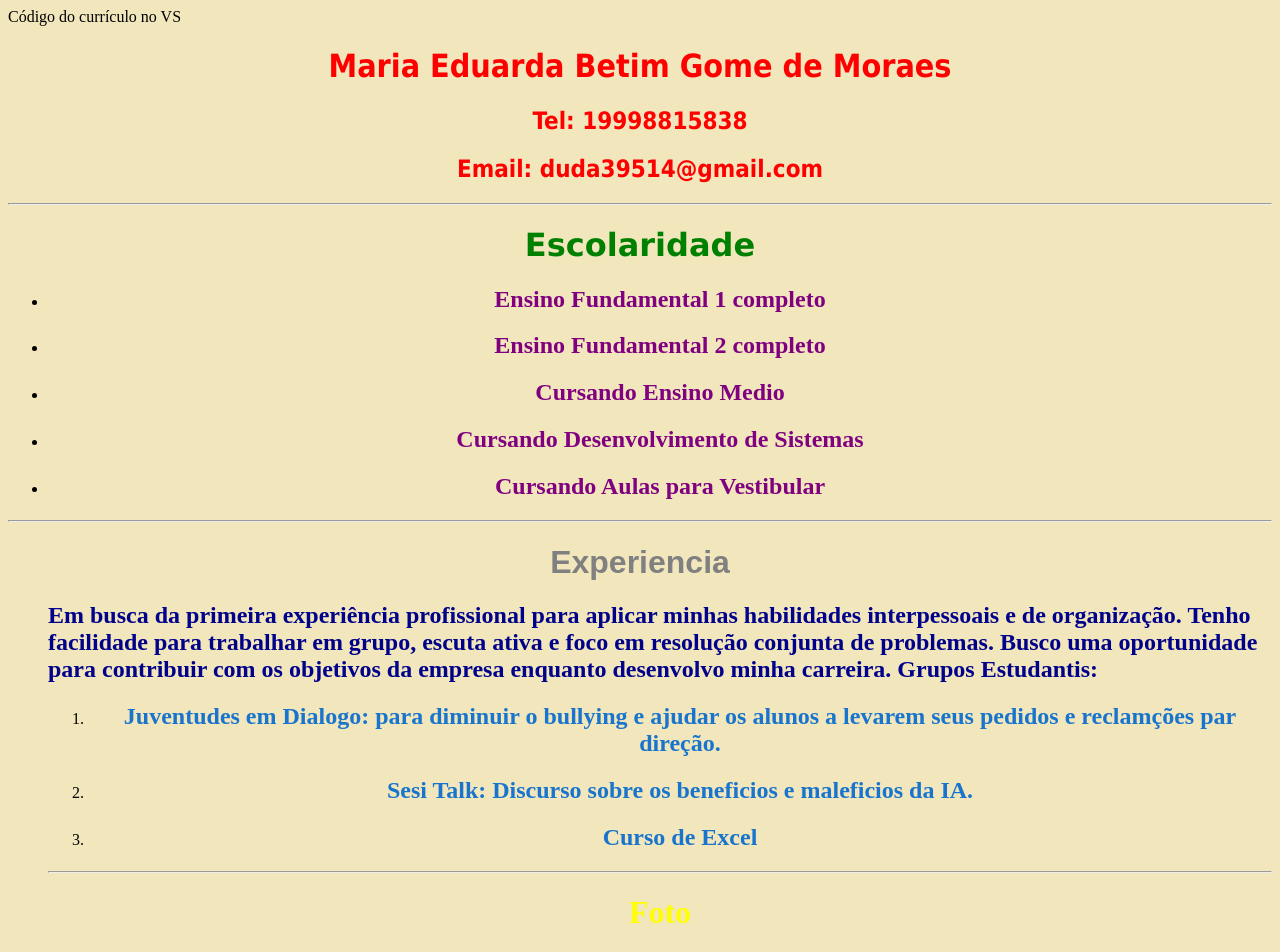
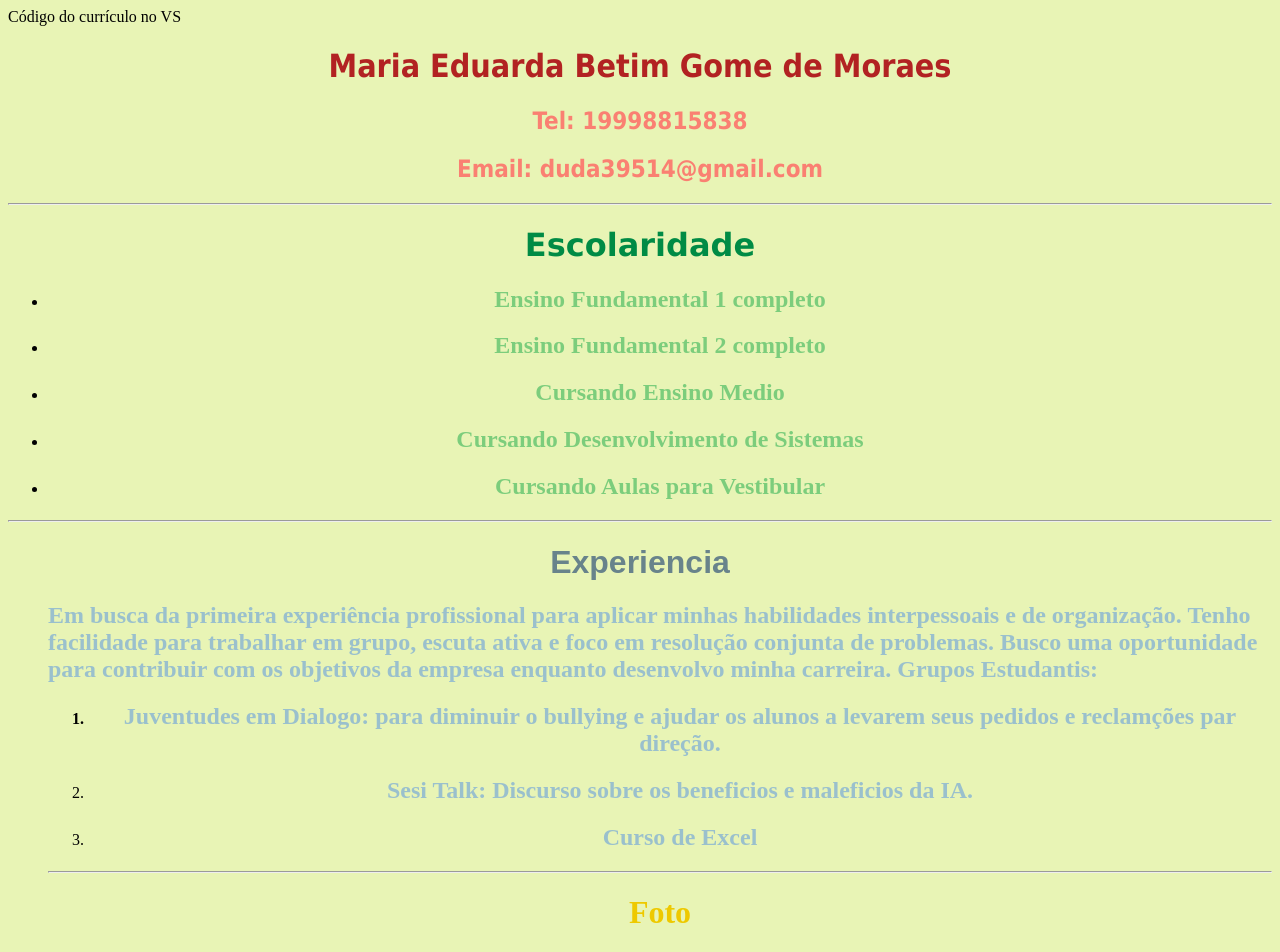
Before and after one commit to duda39514-prog/cv, a plain HTML site: page index.html in a window 1280 px wide. Shown: the top 952 px of the page. Drawn offline with Linux system fonts and the light colour scheme.

Commit message:
Update index.html

```diff
--- a/index.html
+++ b/index.html
@@ -5,33 +5,33 @@ Código do currículo no VS
 <head>
     <title>Currículo(*￣3￣)╭</title>
 </head>
-<body style="background-color:#f1e6bc ;">
-    <center><h1><font color = "red" face = "Tahoma"> Maria Eduarda Betim Gome de Moraes</font></h1></center>
-    <center><h2><font color = "red" face = "Tahoma"> Tel: 19998815838</font></h2></center>
-    <center><h2><font color = "red" face = "Tahoma"> Email: duda39514@gmail.com </font></h2></center>
+<body style="background-color:#e8f4b5 ;">
+    <center><h1><font color = "#B22222" face = "Tahoma"> Maria Eduarda Betim Gome de Moraes</font></h1></center>
+    <center><h2><font color = "#FA8072" face = "Tahoma"> Tel: 19998815838</font></h2></center>
+    <center><h2><font color = "#FA8072" face = "Tahoma"> Email: duda39514@gmail.com </font></h2></center>
     <hr>
-    <center><h1><font color = "green" face = "Verdana"> Escolaridade </font></h1></center>
+    <center><h1><font color = "#008B45" face = "Verdana"> Escolaridade </font></h1></center>
     <ul>
-    <center><li><h2><font color = "purple" face = "Times New Roman"> Ensino Fundamental 1 completo  </font></h2></li></center>
-    <center><li><h2><font color = "purple" face = "Times New Roman"> Ensino Fundamental 2 completo  </font></h2></li></center>
-    <center><li><h2><font color = "purple" face = "Times New Roman"> Cursando Ensino Medio </font></h2></li></center>
-    <center><li><h2><font color = "purple" face = "Times New Roman"> Cursando Desenvolvimento de Sistemas </font></h2></li></center>
-    <center><li><h2><font color = "purple" face = "Times New Roman"> Cursando Aulas para Vestibular </font></h2></li></center>
+    <center><li><h2><font color = "#7CCD7C" face = "Times New Roman"> Ensino Fundamental 1 completo  </font></h2></li></center>
+    <center><li><h2><font color = "#7CCD7C" face = "Times New Roman"> Ensino Fundamental 2 completo  </font></h2></li></center>
+    <center><li><h2><font color = "#7CCD7C" face = "Times New Roman"> Cursando Ensino Medio </font></h2></li></center>
+    <center><li><h2><font color = "#7CCD7C" face = "Times New Roman"> Cursando Desenvolvimento de Sistemas </font></h2></li></center>
+    <center><li><h2><font color = "#7CCD7C" face = "Times New Roman"> Cursando Aulas para Vestibular </font></h2></li></center>
     </ul>
     <hr>
-    <center><h1><font color = "grey" face = "Arial"> Experiencia </font></h1></center>
+    <center><h1><font color = "#68838B" face = "Arial"> Experiencia </font></h1></center>
     <ol>
-        <h2><font color = "#00008B" face = "Times New Roman"> Em busca da primeira experiência profissional para aplicar minhas habilidades interpessoais e de organização.
+        <h2><font color = "#9AC0CD" face = "Times New Roman"> Em busca da primeira experiência profissional para aplicar minhas habilidades interpessoais e de organização.
             Tenho facilidade para trabalhar em grupo, escuta ativa e foco em resolução conjunta de problemas.
             Busco uma oportunidade para contribuir com os objetivos da empresa enquanto desenvolvo minha carreira.
             Grupos Estudantis:</font></h2></li>
             <ol>
-                <center><li><h2><font color = "#1874CD" face = "Times New Roman">Juventudes em Dialogo: para diminuir o bullying e ajudar os alunos a levarem seus pedidos e reclamções par direção.</font></h2></li></center>
-                    <center><li><h2><font color = "#1874CD" face = "Times New Roman">Sesi Talk: Discurso sobre os beneficios e maleficios da IA.</font></h2></li></center>
-                    <center><li><h2><font color = "#1874CD" face = "Times New Roman">Curso de Excel</font></h2></li></center>
+                <strong><center><li><h2><font color = "#9AC0CD" face = "Times New Roman">Juventudes em Dialogo: para diminuir o bullying e ajudar os alunos a levarem seus pedidos e reclamções par direção.</font></h2></li></center></strong>
+                    <center><li><h2><font color = "#9AC0CD" face = "Times New Roman">Sesi Talk: Discurso sobre os beneficios e maleficios da IA.</font></h2></li></center>
+                    <center><li><h2><font color = "#9AC0CD" face = "Times New Roman">Curso de Excel</font></h2></li></center>
             </ol>
             <hr>
-             <center><h1><font color = "yellow" face = "Times New Roman"> Foto </font></h1></center>
+             <center><h1><font color = "#EEC900" face = "Times New Roman"> Foto </font></h1></center>
              <br>
             <center>
             <img src="dudabetim.jpg" width="200px" height="auto">
```
